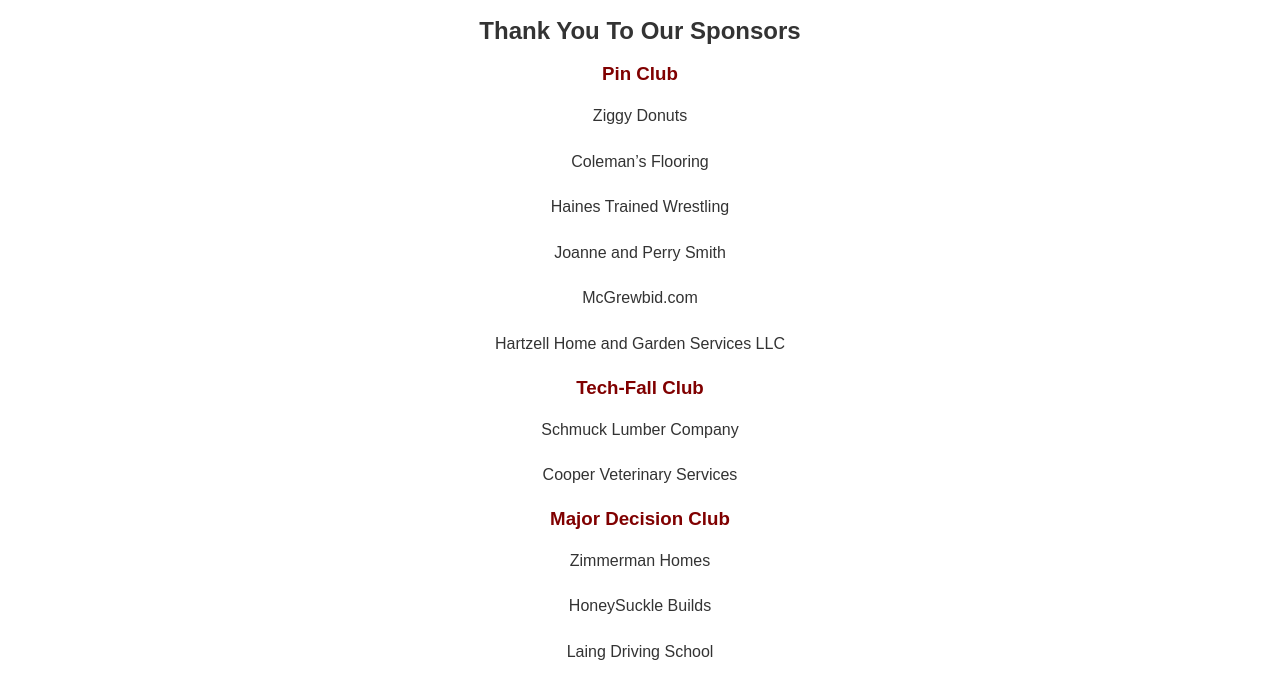
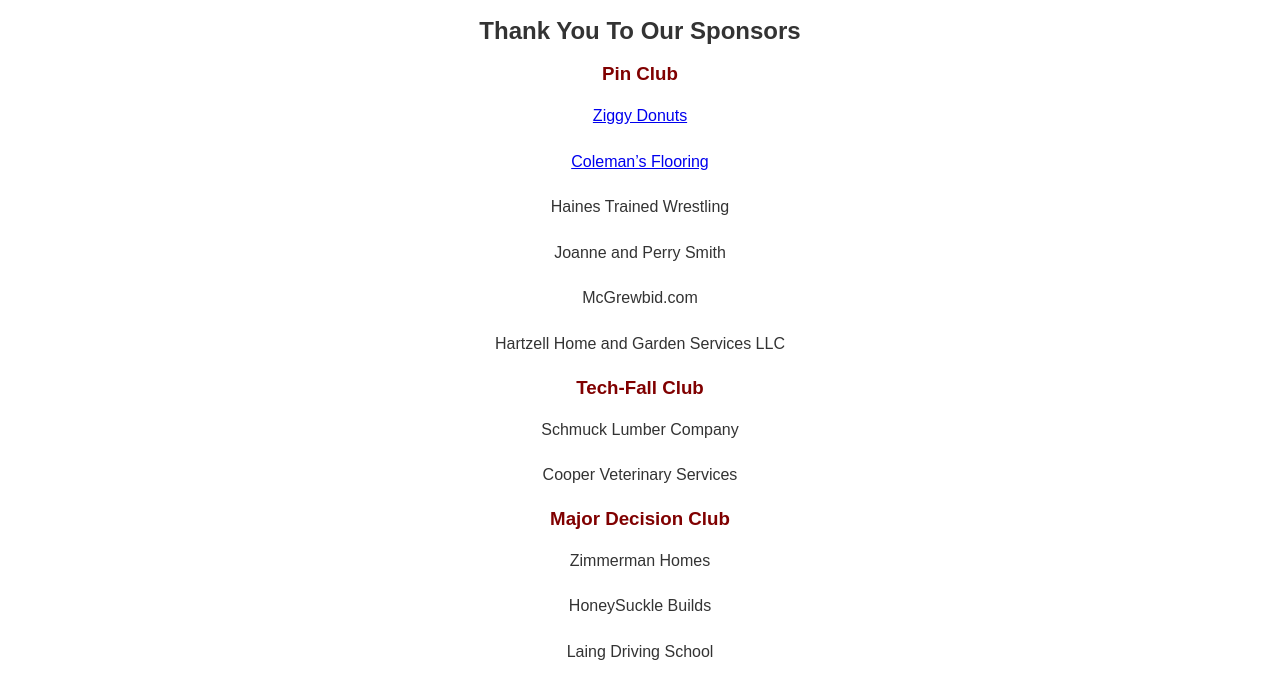
Before and after one commit to gburgwrest/Wrestling-Website, a plain HTML site: page sponsors.html in a window 1280 px wide. Shown: the part 126-800 px from the top of the page. Drawn offline with Linux system fonts and the light colour scheme.

Commit message:
Update sponsors.html

```diff
--- a/sponsors.html
+++ b/sponsors.html
@@ -110,9 +110,8 @@
     <br>
     <div class="sponsor-group">
       <h3 style="text-align:center; color:#800000;">Pin Club</h3><br>
-      <p>Ziggy Donuts</p>
-
-      <p>Coleman’s Flooring</p>
+      <p><a href=https://www.ziggydonutz.com>Ziggy Donuts</a></p>
+      <p><a href=https://www.facebook.com/rcolemansflooring>Coleman’s Flooring</a></p>
       <p>Haines Trained Wrestling</p>
       <p>Joanne and Perry Smith</p>
       <p>McGrewbid.com</p>
```
